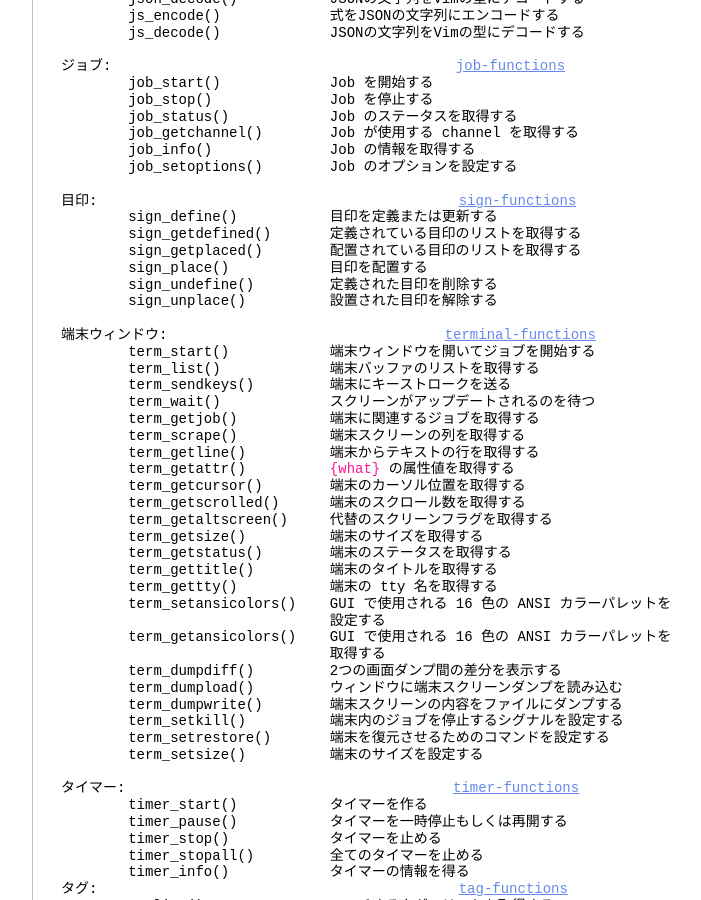
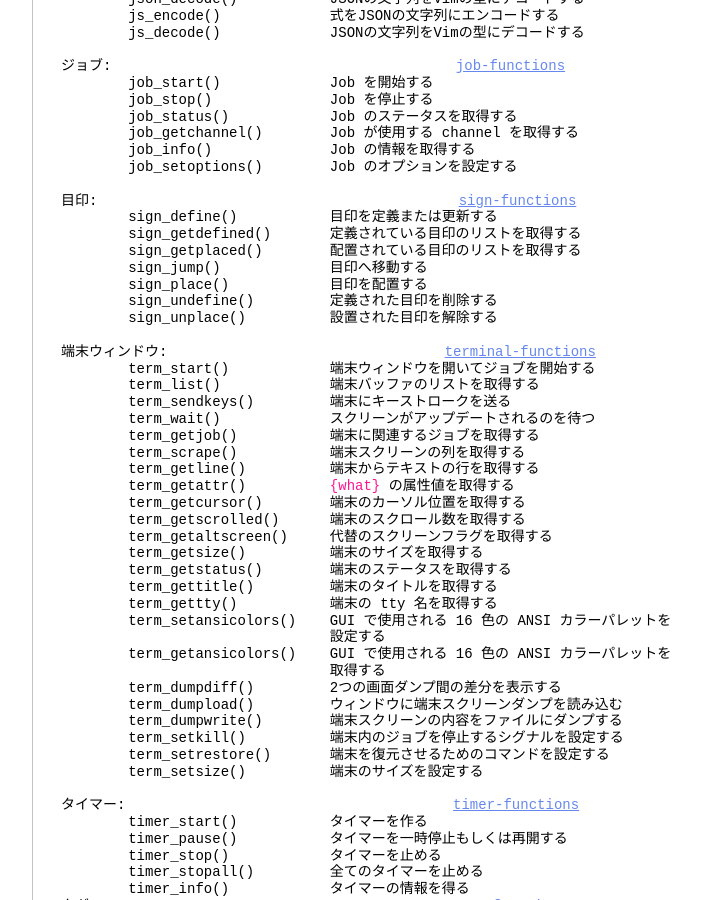
Before and after one commit to vim-jp/vimdoc-ja, a Jekyll site: the page built from usr_41.html, in a window 1280 px wide and 900 px high, scrolled down 16182 px. Shown: the whole window, without its empty margins (340-1041 px from the left). Built offline with Jekyll 4.4.1, drawn with Linux system fonts in a browser that asks for light colours; nearby versions of some CDN libraries; comment, search, counter and statistics services are not loaded.

Commit message:
Generated by Travis JOB 1666.1
https://travis-ci.org/vim-jp/vimdoc-ja-working/builds/478707738

```diff
--- a/usr_41.html
+++ b/usr_41.html
@@ -969,6 +969,7 @@ Vimサーバー:&nbsp;&nbsp;&nbsp;&nbsp;&nbsp;&nbsp;&nbsp;&nbsp;&nbsp;&nbsp;&nbs
 &nbsp;&nbsp;&nbsp;&nbsp;&nbsp;&nbsp;&nbsp;&nbsp;sign_define()&nbsp;&nbsp;&nbsp;&nbsp;&nbsp;&nbsp;&nbsp;&nbsp;&nbsp;&nbsp; 目印を定義または更新する<br>
 &nbsp;&nbsp;&nbsp;&nbsp;&nbsp;&nbsp;&nbsp;&nbsp;sign_getdefined()&nbsp;&nbsp;&nbsp;&nbsp;&nbsp;&nbsp; 定義されている目印のリストを取得する<br>
 &nbsp;&nbsp;&nbsp;&nbsp;&nbsp;&nbsp;&nbsp;&nbsp;sign_getplaced()&nbsp;&nbsp;&nbsp;&nbsp;&nbsp;&nbsp;&nbsp;&nbsp;配置されている目印のリストを取得する<br>
+&nbsp;&nbsp;&nbsp;&nbsp;&nbsp;&nbsp;&nbsp;&nbsp;sign_jump()&nbsp;&nbsp;&nbsp;&nbsp;&nbsp;&nbsp;&nbsp;&nbsp;&nbsp;&nbsp;&nbsp;&nbsp; 目印へ移動する<br>
 &nbsp;&nbsp;&nbsp;&nbsp;&nbsp;&nbsp;&nbsp;&nbsp;sign_place()&nbsp;&nbsp;&nbsp;&nbsp;&nbsp;&nbsp;&nbsp;&nbsp;&nbsp;&nbsp;&nbsp;&nbsp;目印を配置する<br>
 &nbsp;&nbsp;&nbsp;&nbsp;&nbsp;&nbsp;&nbsp;&nbsp;sign_undefine()&nbsp;&nbsp;&nbsp;&nbsp;&nbsp;&nbsp;&nbsp;&nbsp; 定義された目印を削除する<br>
 &nbsp;&nbsp;&nbsp;&nbsp;&nbsp;&nbsp;&nbsp;&nbsp;sign_unplace()&nbsp;&nbsp;&nbsp;&nbsp;&nbsp;&nbsp;&nbsp;&nbsp;&nbsp;&nbsp;設置された目印を解除する<br>
```
